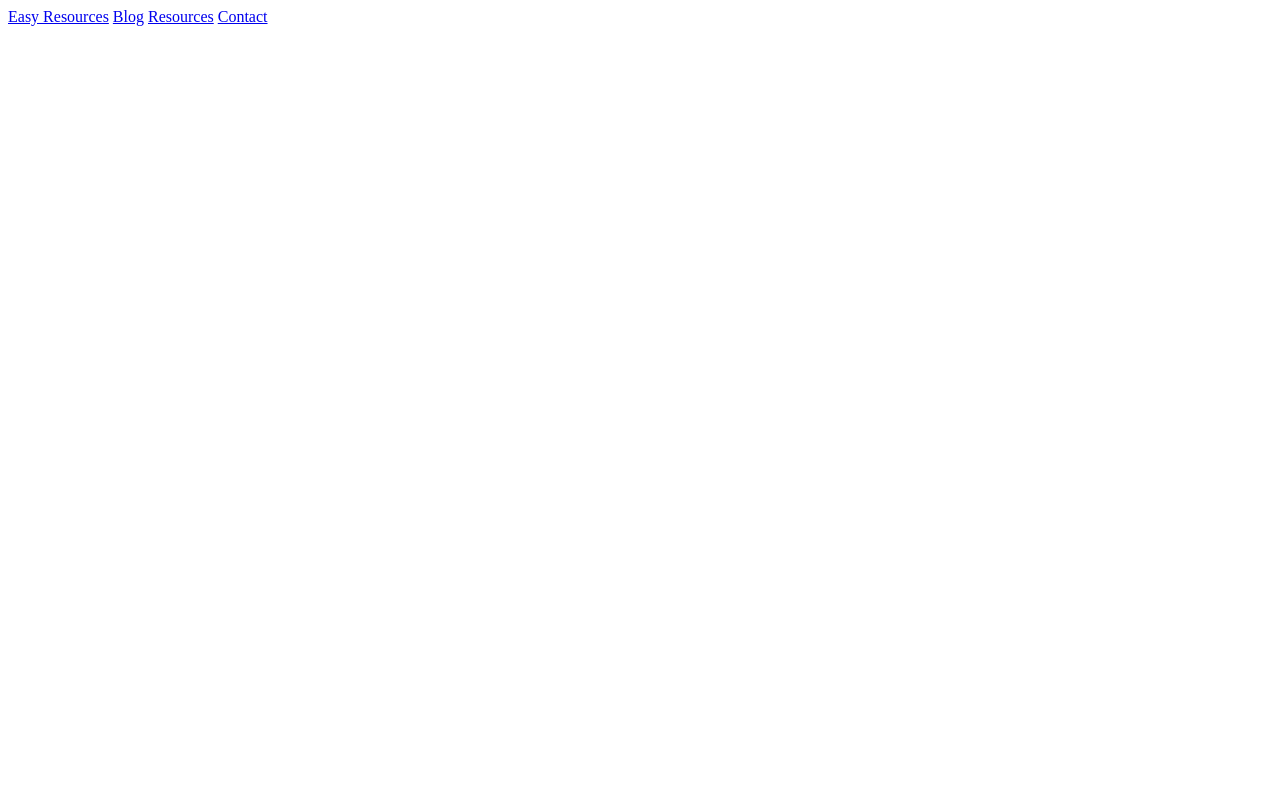
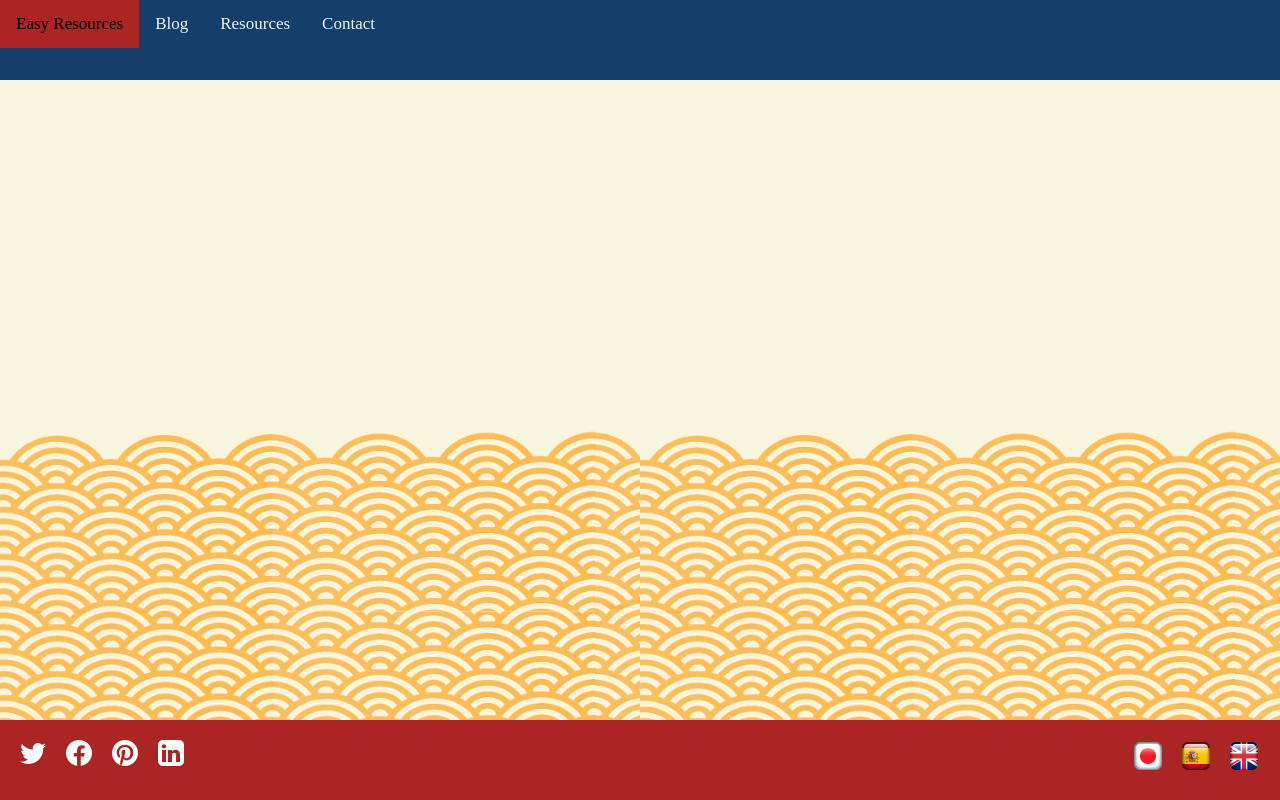
Before and after one commit to EvaAramburu/gestor_yurayura, a plain HTML site: page index.html in a window 1280 px wide. Drawn offline with Linux system fonts and the light colour scheme.

Commit message:
assembled main structure

```diff
--- a/css/styles.css
+++ b/css/styles.css
@@ -1,23 +1,4 @@
-footer {
-    grid-column: 1/3;
-    background-color: rgb(172, 37, 37);
-    padding: 1.25rem;
-  }
-
-  .share {
-    float:left;
-  }
-
-  .language {
-    float:right;
-  }
-
-  @media (max-width: 53.75rem) {
-    .main {
-      background-size: cover;
-    }
-
-@font-face {
+  @font-face {
     font-family: 'Jua';
     src: url(/fonts/Jua-Regular.ttf);
   }
@@ -28,6 +9,7 @@ body {
   display: grid;
   grid-template-columns: auto auto;
   grid-template-rows: 10% 80% 10%;
+  margin: 0%;
 }
 
 .nav {
@@ -62,5 +44,23 @@ body {
     background-size: contain;
   }
 
+  footer {
+    grid-column: 1/3;
+    background-color: rgb(172, 37, 37);
+    padding: 1.25rem;
+  }
+
+  .share {
+    float:left;
+  }
+
+  .language {
+    float:right;
+  }
+
+  @media (max-width: 53.75rem) {
+    .main {
+      background-size: cover;
+    }
 
   }
--- a/index.html
+++ b/index.html
@@ -5,10 +5,9 @@
     <meta http-equiv="X-UA-Compatible" content="IE=edge">
     <meta name="viewport" content="width=device-width, initial-scale=1.0">
     <title>List manager</title>
-    <link rel="stylesheet" src="/css/styles.css">
+    <link rel="stylesheet" href="/css/styles.css">
 </head>
 <body>
-
     <div class="nav">
         <a class="active" href="#home">Easy Resources</a>
         <a href="https://rimasdecolores.blogspot.com/p/juegos-didacticos-online.html">Blog</a>
@@ -20,6 +19,25 @@
 
       </section>
 
+      <footer>
+        <div class="share">
+          <a id="Icon" href="https://www.twitter.com" target="_blank"><img src="/icons/twitter-26.png" alt="Twitter"></a> &nbsp;
+          &nbsp;
+          <a id="Icon" href="https://www.facebook.com" target="_blank"><img src="/icons/facebook-nuevo-26.png" alt="facebook"></a>
+          &nbsp; &nbsp;
+          <a id="Icon" href="https://www.pinterest.es/" target="_blank"><img src="/icons/pinterest-26.png" alt="Pinterest"></a>
+          &nbsp; &nbsp;
+          <a id="Icon" href="https://www.linkedin.com" target="_blank"><img src="/icons/linkedin-26.png" alt="Linkedin"></a> &nbsp;
+          &nbsp;
+      </div>
+
+      <div class="language">
+          <img src="/icons/japan_flags_flag_17019.png" class="jap" alt="Japan">&nbsp; &nbsp;
+          <img src="/icons/spain_flags_flag_17068.png" class="es" alt="Spain">&nbsp; &nbsp;
+          <img src="/icons/united_kingdom_flags_flag_17079.png" class="eng" alt="United Kingdom">
+      </div>
+      </footer>
+
     <script type="module" src="/scripts/index.js"> </script>
     <script type="module" src="/scripts/functions.js"> </script>
 </body>
```
